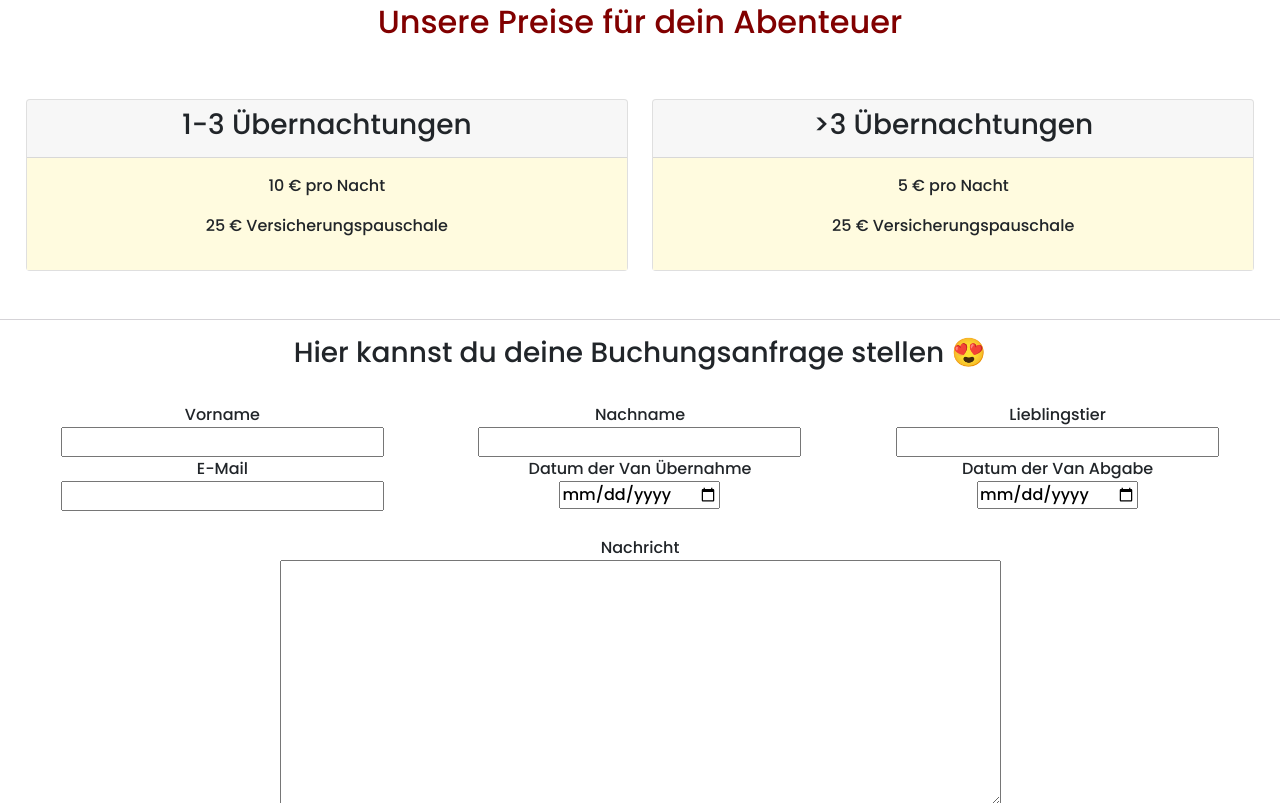
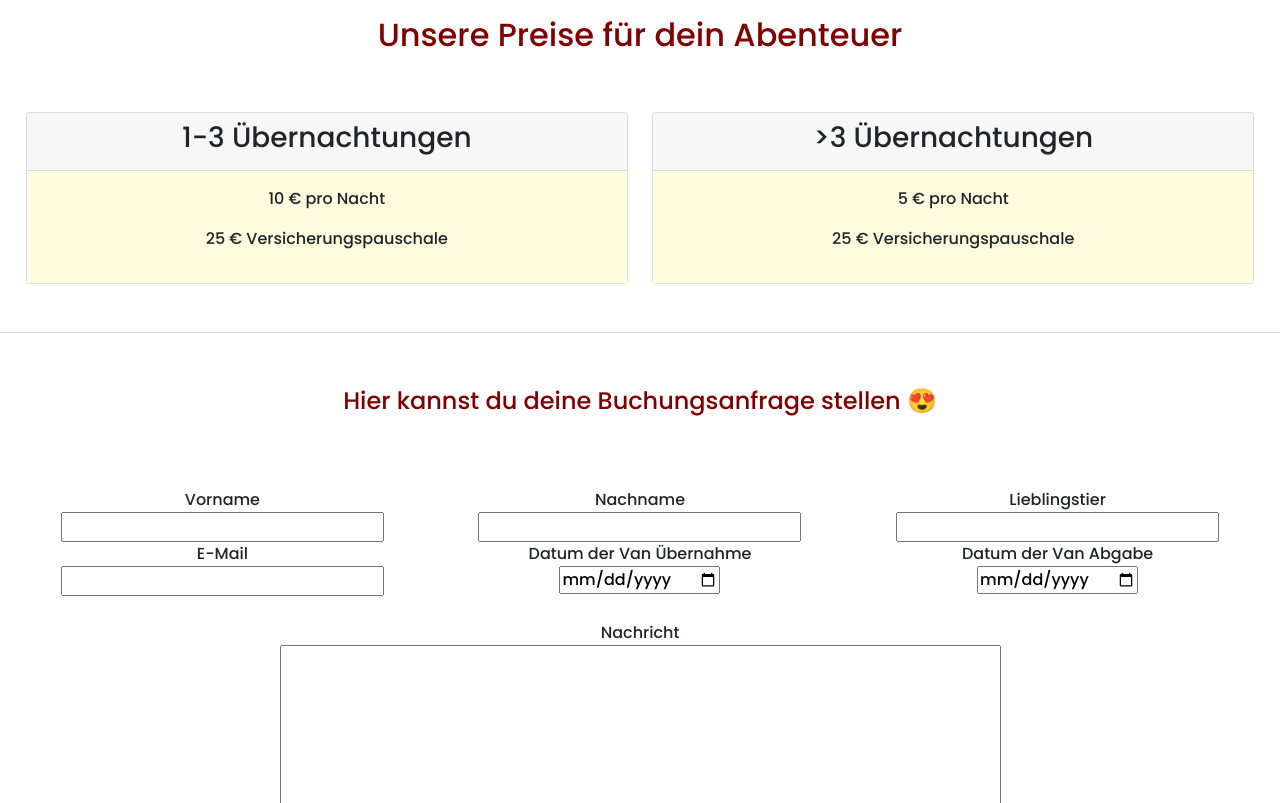
Before and after one commit to RoTeschen/campervan, a plain HTML site: page index.html in a window 1280 px wide. Shown: the part 2109-2912 px from the top of the page. Drawn offline with nearby package versions, Linux system fonts and the light colour scheme.

Commit message:
change price heading color and margins

```diff
--- a/css/styles.css
+++ b/css/styles.css
@@ -128,6 +128,13 @@ body {
   background-color: #FFF;
 }
 
+.booking-heading {
+  padding: 3% 0;
+  font-weight: 500;
+  font-size: 1.5rem;
+  color: #810000;
+}
+
 .booking-message {
   padding: 2% 0;
 }
@@ -139,7 +146,7 @@ body {
 }
 
 .price-heading {
-  margin-top: 2%;
+  margin-top: 3%;
   margin-bottom: 2%;
   font-weight: 500;
   font-size: 2rem;
```
